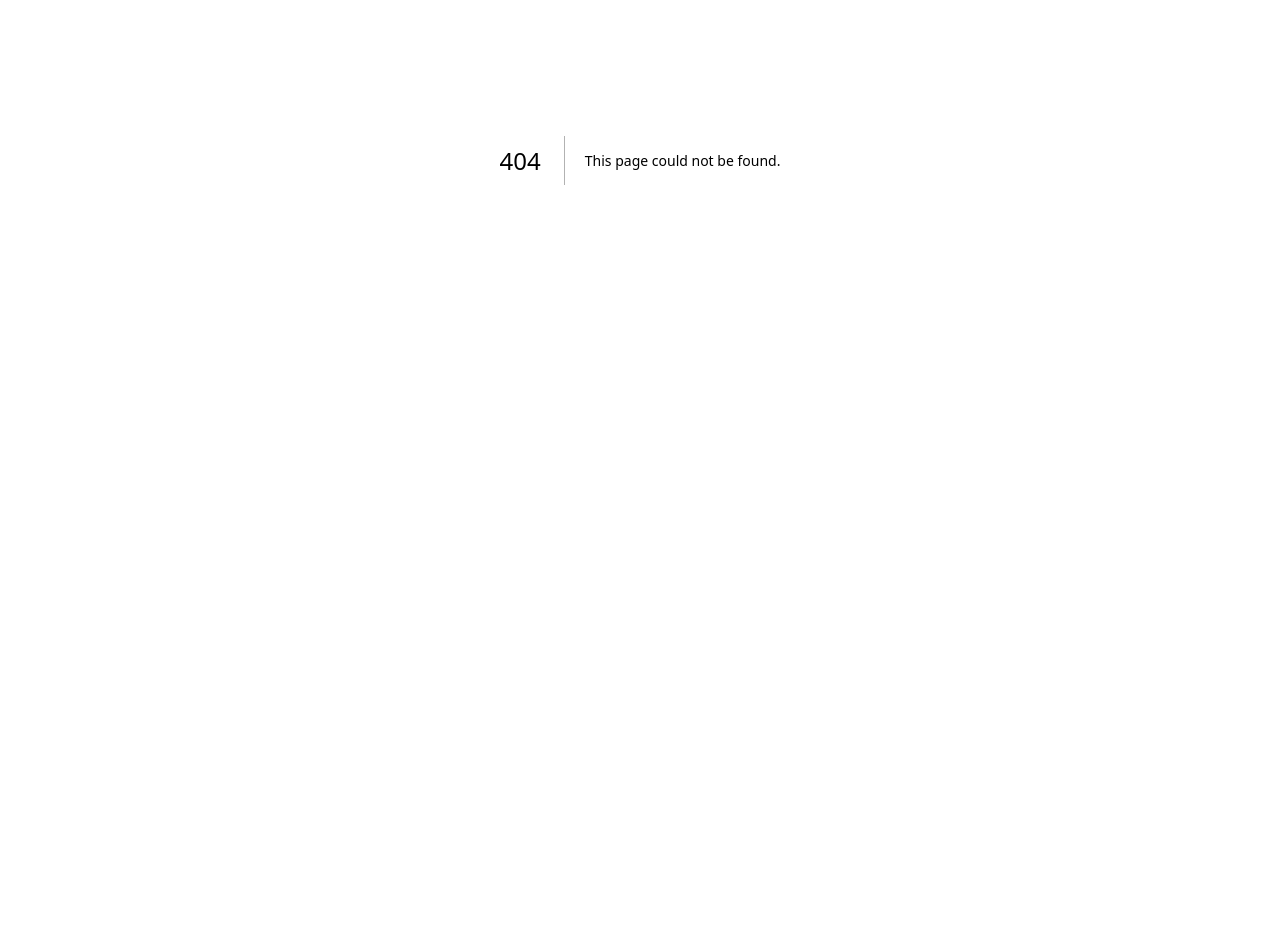
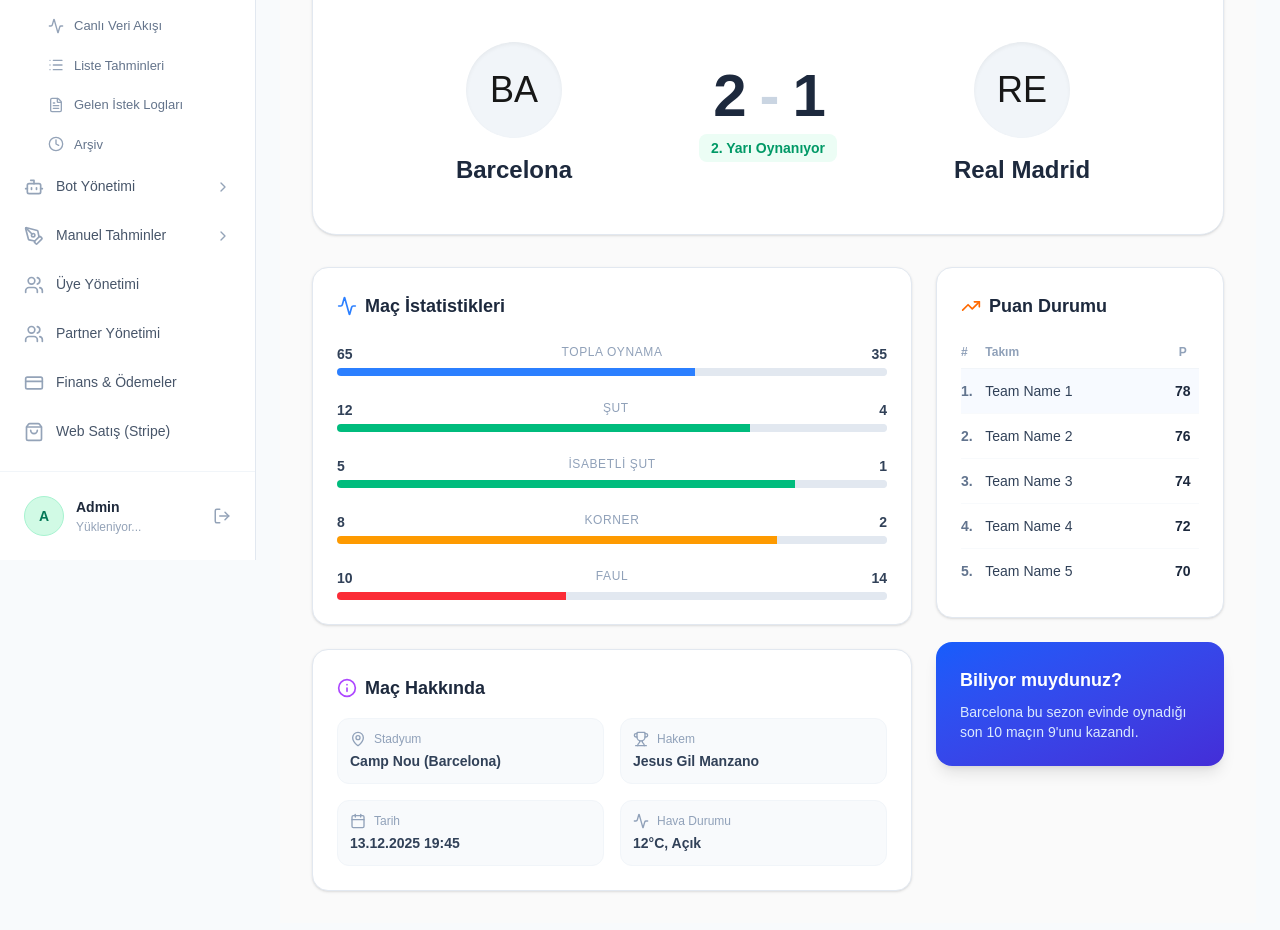
Before and after one commit to nikolatesla-777/goalgpt, a Next.js app: page /admin/livescore/1 in a window 1280 px wide. Before the commit this address had no page. Shown: the part 240-1170 px from the top of the page. Before the commit the page ends 800 px from the top, so only its background shows below. Built offline with nearby package versions, Linux system fonts and the light colour scheme; no server answers; a web font is replaced by a local one.

Commit message:
feat: create Match Detail page skeleton

```diff
--- /dev/null
+++ b/src/app/admin/(dashboard)/livescore/[id]/page.tsx
@@ -0,0 +1,166 @@
+import { Activity, Trophy, Calendar, MapPin, TrendingUp, Info } from 'lucide-react'
+
+// This will be a server component that receives params
+export default function MatchDetailPage({ params }: { params: { id: string } }) {
+    // In a real implementation, you would fetch match details here
+    // const match = await fetchMatchDetail(params.id)
+
+    return (
+        <div className="min-h-screen bg-[#fafafa] p-8">
+            <div className="max-w-7xl mx-auto space-y-8">
+
+                {/* Back Link */}
+                <a href="/admin/livescore" className="text-sm font-medium text-slate-500 hover:text-blue-600 flex items-center gap-2 transition-colors">
+                    ← LiveScore Merkezine Dön
+                </a>
+
+                {/* Match Header Card */}
+                <div className="bg-white rounded-3xl border border-slate-200 shadow-sm overflow-hidden relative">
+                    <div className="bg-slate-50 border-b border-slate-200 px-8 py-4 flex justify-between items-center">
+                        <div className="flex items-center gap-3">
+                            <span className="text-xl">🇪🇸</span>
+                            <span className="font-bold text-slate-700">La Liga • 12. Hafta</span>
+                        </div>
+                        <div className="px-3 py-1 rounded-full bg-emerald-100 text-emerald-700 text-xs font-bold flex items-center gap-2">
+                            <span className="w-1.5 h-1.5 rounded-full bg-emerald-600 animate-pulse" />
+                            CANLI • 67'
+                        </div>
+                    </div>
+
+                    <div className="p-8 md:p-12 flex flex-col md:flex-row items-center justify-between gap-8">
+                        {/* Home */}
+                        <div className="flex flex-col items-center gap-4 flex-1">
+                            <div className="w-24 h-24 bg-slate-100 rounded-full flex items-center justify-center text-4xl shadow-inner">
+                                BA
+                            </div>
+                            <h2 className="text-2xl font-bold text-slate-800 text-center">Barcelona</h2>
+                        </div>
+
+                        {/* Score */}
+                        <div className="flex flex-col items-center gap-2">
+                            <div className="text-6xl font-black text-slate-800 tracking-tighter flex items-center gap-4">
+                                <span>2</span>
+                                <span className="text-slate-300">-</span>
+                                <span>1</span>
+                            </div>
+                            <span className="text-sm font-semibold text-emerald-600 bg-emerald-50 px-3 py-1 rounded-lg">
+                                2. Yarı Oynanıyor
+                            </span>
+                        </div>
+
+                        {/* Away */}
+                        <div className="flex flex-col items-center gap-4 flex-1">
+                            <div className="w-24 h-24 bg-slate-100 rounded-full flex items-center justify-center text-4xl shadow-inner">
+                                RE
+                            </div>
+                            <h2 className="text-2xl font-bold text-slate-800 text-center">Real Madrid</h2>
+                        </div>
+                    </div>
+                </div>
+
+                {/* Stats Grid */}
+                <div className="grid grid-cols-1 md:grid-cols-3 gap-6">
+                    {/* Main Stats */}
+                    <div className="md:col-span-2 space-y-6">
+                        <div className="bg-white rounded-2xl border border-slate-200 p-6 shadow-sm">
+                            <h3 className="text-lg font-bold text-slate-800 mb-6 flex items-center gap-2">
+                                <Activity className="w-5 h-5 text-blue-500" />
+                                Maç İstatistikleri
+                            </h3>
+
+                            <div className="space-y-6">
+                                <StatBar label="Topla Oynama" home={65} away={35} color="blue" />
+                                <StatBar label="Şut" home={12} away={4} color="emerald" />
+                                <StatBar label="İsabetli Şut" home={5} away={1} color="emerald" />
+                                <StatBar label="Korner" home={8} away={2} color="amber" />
+                                <StatBar label="Faul" home={10} away={14} color="red" />
+                            </div>
+                        </div>
+
+                        <div className="bg-white rounded-2xl border border-slate-200 p-6 shadow-sm">
+                            <h3 className="text-lg font-bold text-slate-800 mb-4 flex items-center gap-2">
+                                <Info className="w-5 h-5 text-purple-500" />
+                                Maç Hakkında
+                            </h3>
+                            <div className="grid grid-cols-2 gap-4">
+                                <InfoItem label="Stadyum" value="Camp Nou (Barcelona)" icon={<MapPin className="w-4 h-4" />} />
+                                <InfoItem label="Hakem" value="Jesus Gil Manzano" icon={<Trophy className="w-4 h-4" />} />
+                                <InfoItem label="Tarih" value="13.12.2025 19:45" icon={<Calendar className="w-4 h-4" />} />
+                                <InfoItem label="Hava Durumu" value="12°C, Açık" icon={<Activity className="w-4 h-4" />} />
+                            </div>
+                        </div>
+                    </div>
+
+                    {/* Standings / Sidebar */}
+                    <div className="space-y-6">
+                        <div className="bg-white rounded-2xl border border-slate-200 p-6 shadow-sm">
+                            <h3 className="text-lg font-bold text-slate-800 mb-4 flex items-center gap-2">
+                                <TrendingUp className="w-5 h-5 text-orange-500" />
+                                Puan Durumu
+                            </h3>
+
+                            <table className="w-full text-sm">
+                                <thead>
+                                    <tr className="border-b border-slate-100 text-slate-400 text-xs">
+                                        <th className="py-2 text-left">#</th>
+                                        <th className="py-2 text-left">Takım</th>
+                                        <th className="py-2 text-center">P</th>
+                                    </tr>
+                                </thead>
+                                <tbody className="divide-y divide-slate-50">
+                                    {[1, 2, 3, 4, 5].map((i) => (
+                                        <tr key={i} className={i === 1 ? 'bg-blue-50/50' : ''}>
+                                            <td className="py-3 font-semibold text-slate-500">{i}.</td>
+                                            <td className="py-3 font-medium text-slate-700">Team Name {i}</td>
+                                            <td className="py-3 font-bold text-slate-800 text-center">{80 - i * 2}</td>
+                                        </tr>
+                                    ))}
+                                </tbody>
+                            </table>
+                        </div>
+
+                        <div className="bg-gradient-to-br from-blue-600 to-indigo-700 rounded-2xl p-6 text-white shadow-lg">
+                            <h4 className="font-bold text-lg mb-2">Biliyor muydunuz?</h4>
+                            <p className="text-sm text-blue-100">
+                                Barcelona bu sezon evinde oynadığı son 10 maçın 9'unu kazandı.
+                            </p>
+                        </div>
+                    </div>
+                </div>
+            </div>
+        </div>
+    )
+}
+
+function StatBar({ label, home, away, color }: { label: string, home: number, away: number, color: string }) {
+    const total = home + away
+    const homePercent = (home / total) * 100
+
+    return (
+        <div>
+            <div className="flex justify-between text-sm font-bold text-slate-700 mb-1">
+                <span>{home}</span>
+                <span className="text-slate-400 font-normal text-xs uppercase tracking-wider">{label}</span>
+                <span>{away}</span>
+            </div>
+            <div className="h-2 bg-slate-100 rounded-full overflow-hidden flex">
+                <div style={{ width: `${homePercent}%` }} className={`bg-${color}-500 h-full`} />
+                <div className="flex-1 bg-slate-200" />
+            </div>
+        </div>
+    )
+}
+
+function InfoItem({ label, value, icon }: { label: string, value: string, icon: any }) {
+    return (
+        <div className="p-3 bg-slate-50 rounded-xl border border-slate-100">
+            <div className="flex items-center gap-2 text-xs text-slate-400 mb-1">
+                {icon}
+                <span>{label}</span>
+            </div>
+            <div className="font-semibold text-slate-700 text-sm truncate" title={value}>
+                {value}
+            </div>
+        </div>
+    )
+}
```
